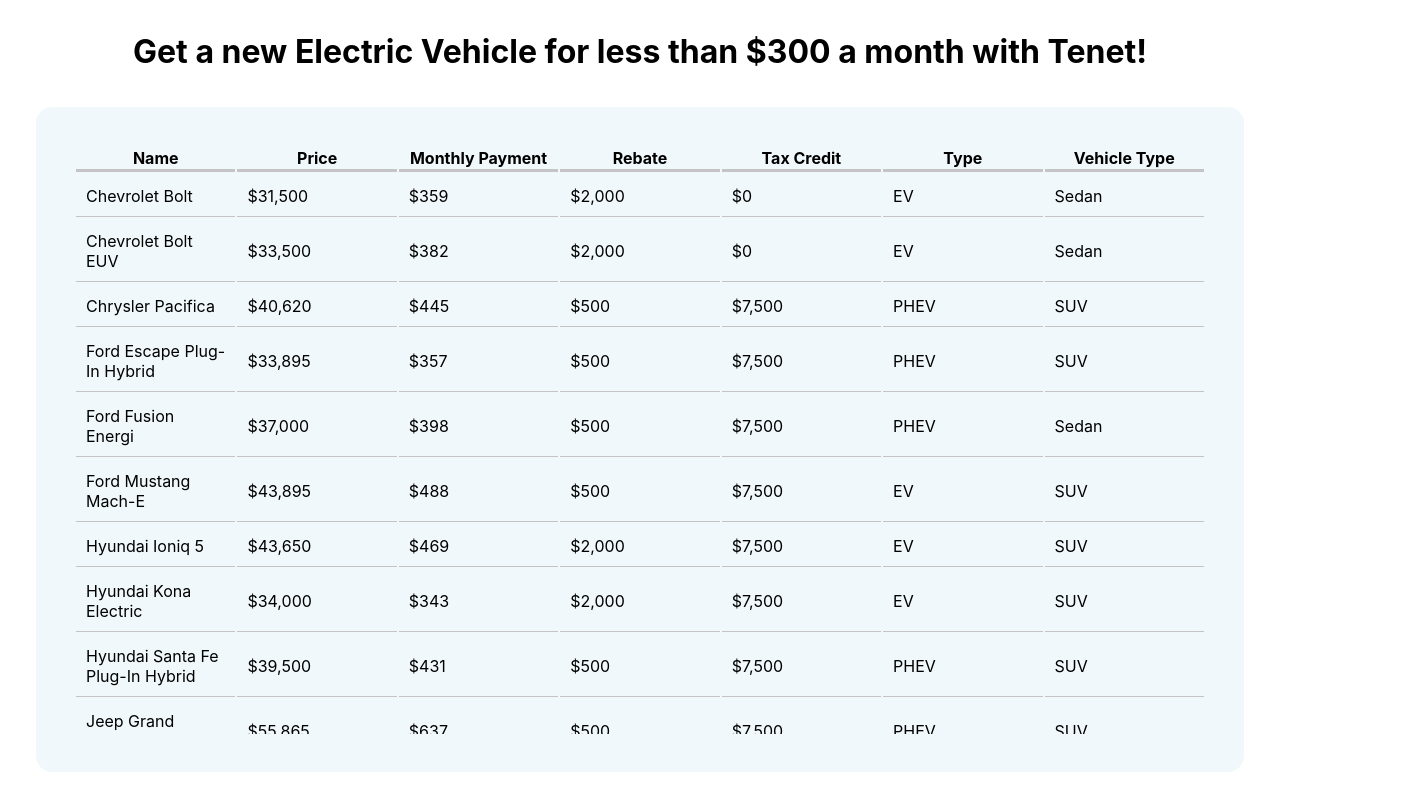
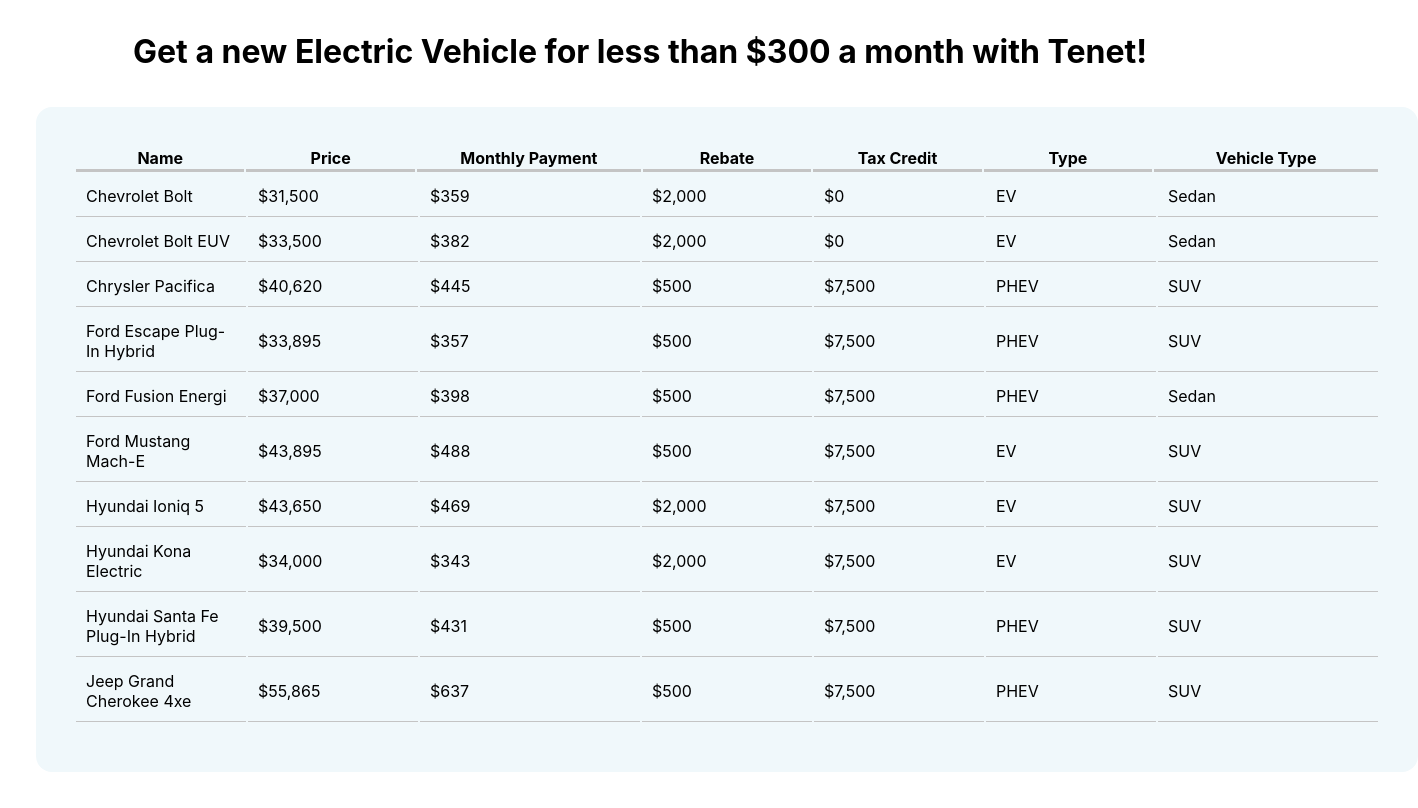
Before and after one commit to jakezegil/tenet-calculator, a React (Create React App) app: page / in a window 1280 px wide. Shown: the whole page, 1418 px wide, since content can reach past the window. Built offline with nearby package versions, Linux system fonts and the light colour scheme.

Commit message:
fix col width

```diff
--- a/src/App.js
+++ b/src/App.js
@@ -42,7 +42,7 @@
                         borderBottom: "solid 3px #c4c4c4",
                         color: "black",
                         fontWeight: "bold",
-                        minWidth: "fit-content",
+                        width: column.width,
                       }}
                     >
                       <span style={{ display: "block", flexWrap: "nowrap" }}>
@@ -68,12 +68,14 @@
               return (
                 <tr {...row.getRowProps()}>
                   {row.cells.map((cell) => {
+                    console.log(cell);
                     return (
                       <td
                         {...cell.getCellProps()}
                         style={{
                           padding: "10px",
                           borderBottom: "1px solid #C4c4c4",
+                          width: cell.column.width,
                         }}
                       >
                         {cell.render("Cell")}
--- a/src/autos.js
+++ b/src/autos.js
@@ -9,7 +9,6 @@
   };
 
 const sortType = (rowA, rowB, id) => {
-  console.log(rowA);
   return toInt(rowA.values[id]) > toInt(rowB.values[id]) ? 1 : -1;
 };
 
@@ -34,6 +33,7 @@
     Header: "Monthly Payment",
     accessor: "balloon_payment",
     sortType,
+    width: 200,
   },
 
   {
@@ -55,6 +55,7 @@
     Header: "Vehicle Type",
     accessor: "vehicle_type",
     sortType: textFilter,
+    width: 200,
   },
 ];
 
```
